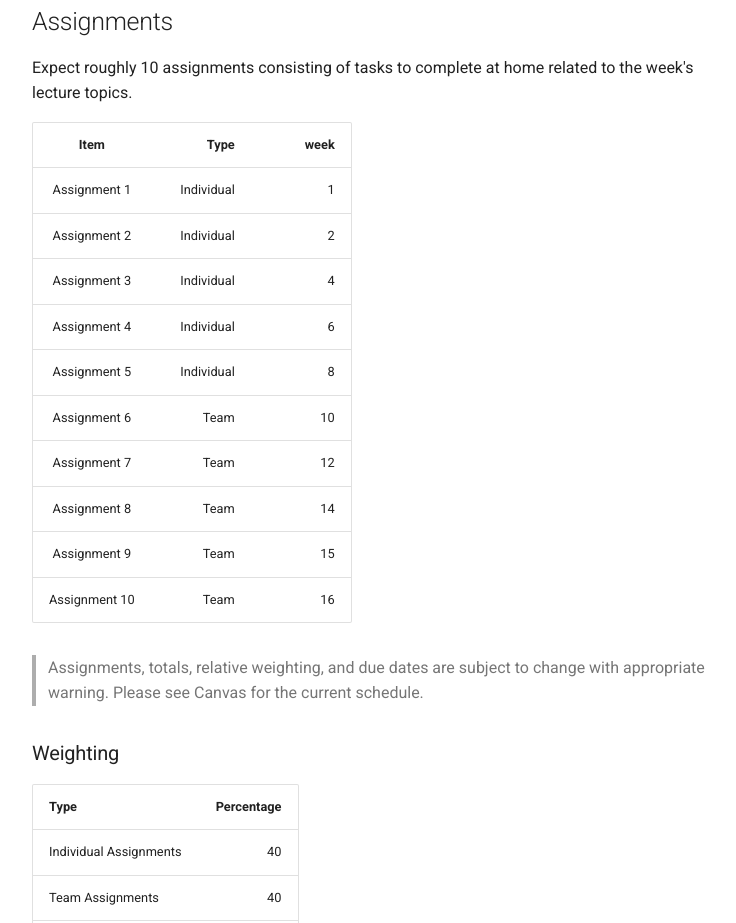
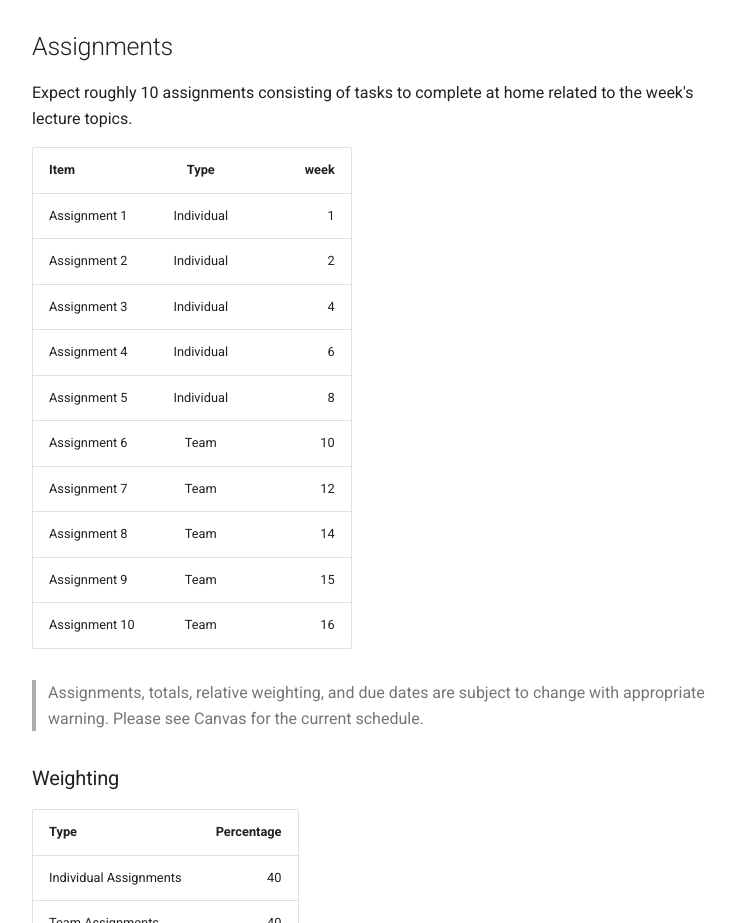
Before and after one commit to robot-deployment/robot-deployment.github.io, a plain HTML site: page course-info/syllabus/index.html in a window 1280 px wide. Shown: the part 5640-6563 px from the top of the page, without its empty margins (264-1000 px from the left). Drawn offline with nearby package versions, Linux system fonts and the light colour scheme; no server answers.

Commit message:
deploy: robot-deployment/project_robot-deployment@c72ef47abbe1a4535fdfd3995e60f3c3fd7ab2c5

```diff
--- a/course-info/syllabus/index.html
+++ b/course-info/syllabus/index.html
@@ -1575,7 +1575,7 @@ is a course organized around the principles of robotic data collection, aggregat
 <h3 id="section-info-and-meeting-times">Section Info and Meeting Times</h3>
 <p><strong>Class:</strong> EGR 598-- Experimentation and Deployment of Robotic Systems<br />
 <strong>Class Schedule:</strong>  Monday / Wednesday 10:30pm-11:45pm<br />
-<strong>Meeting Location:</strong> Polytechnic Campus, Tech 162
+<strong>Meeting Location:</strong> Polytechnic Campus, Tech 162<br />
 <strong>Course Number:</strong>  37405</p>
 <h3 id="instructor-contact-info">Instructor Contact Info</h3>
 <p><strong>Instructor:</strong> Daniel M. Aukes<br />
@@ -1732,60 +1732,60 @@ eBook ISBN 9781003289623  </p>
 <table>
 <thead>
 <tr>
-<th style="text-align: center;">Item</th>
-<th style="text-align: right;">Type</th>
+<th style="text-align: left;">Item</th>
+<th style="text-align: center;">Type</th>
 <th style="text-align: right;">week</th>
 </tr>
 </thead>
 <tbody>
 <tr>
-<td style="text-align: center;">Assignment 1</td>
-<td style="text-align: right;">Individual</td>
+<td style="text-align: left;">Assignment 1</td>
+<td style="text-align: center;">Individual</td>
 <td style="text-align: right;">1</td>
 </tr>
 <tr>
-<td style="text-align: center;">Assignment 2</td>
-<td style="text-align: right;">Individual</td>
+<td style="text-align: left;">Assignment 2</td>
+<td style="text-align: center;">Individual</td>
 <td style="text-align: right;">2</td>
 </tr>
 <tr>
-<td style="text-align: center;">Assignment 3</td>
-<td style="text-align: right;">Individual</td>
+<td style="text-align: left;">Assignment 3</td>
+<td style="text-align: center;">Individual</td>
 <td style="text-align: right;">4</td>
 </tr>
 <tr>
-<td style="text-align: center;">Assignment 4</td>
-<td style="text-align: right;">Individual</td>
+<td style="text-align: left;">Assignment 4</td>
+<td style="text-align: center;">Individual</td>
 <td style="text-align: right;">6</td>
 </tr>
 <tr>
-<td style="text-align: center;">Assignment 5</td>
-<td style="text-align: right;">Individual</td>
+<td style="text-align: left;">Assignment 5</td>
+<td style="text-align: center;">Individual</td>
 <td style="text-align: right;">8</td>
 </tr>
 <tr>
-<td style="text-align: center;">Assignment 6</td>
-<td style="text-align: right;">Team</td>
+<td style="text-align: left;">Assignment 6</td>
+<td style="text-align: center;">Team</td>
 <td style="text-align: right;">10</td>
 </tr>
 <tr>
-<td style="text-align: center;">Assignment 7</td>
-<td style="text-align: right;">Team</td>
+<td style="text-align: left;">Assignment 7</td>
+<td style="text-align: center;">Team</td>
 <td style="text-align: right;">12</td>
 </tr>
 <tr>
-<td style="text-align: center;">Assignment 8</td>
-<td style="text-align: right;">Team</td>
+<td style="text-align: left;">Assignment 8</td>
+<td style="text-align: center;">Team</td>
 <td style="text-align: right;">14</td>
 </tr>
 <tr>
-<td style="text-align: center;">Assignment 9</td>
-<td style="text-align: right;">Team</td>
+<td style="text-align: left;">Assignment 9</td>
+<td style="text-align: center;">Team</td>
 <td style="text-align: right;">15</td>
 </tr>
 <tr>
-<td style="text-align: center;">Assignment 10</td>
-<td style="text-align: right;">Team</td>
+<td style="text-align: left;">Assignment 10</td>
+<td style="text-align: center;">Team</td>
 <td style="text-align: right;">16</td>
 </tr>
 </tbody>
@@ -1939,6 +1939,10 @@ eBook ISBN 9781003289623  </p>
 </tr>
 </tbody>
 </table>
+<!--
+|:-----|-:|
+ -->
+
 <!--
 ## Peer Grading
 
```
Also changed, not shown: sitemap.xml (+4 -4 lines), 1 other file.
